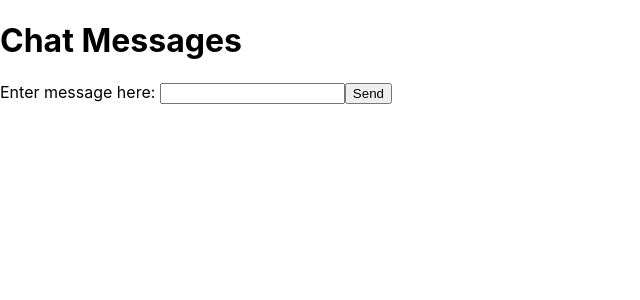
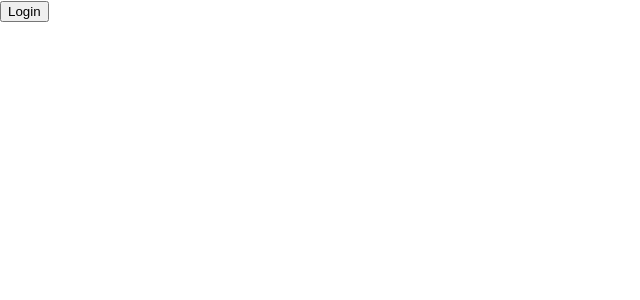
Before and after one commit to tykm/tinder-for-movies, a React (Create React App) app: page / in a window 1280 px wide. Shown: the top 300 px of the page, without its empty margins (0-640 px from the left). Built offline with nearby package versions, Linux system fonts and the light colour scheme.

Commit message:
Added simple genre voting template

```diff
--- a/src/App.js
+++ b/src/App.js
@@ -1,50 +1,18 @@
 import logo from './logo.svg';
 import './App.css';
-import { ListItem } from './ListItem.js';
+import { Genres } from './Genres.js';
 import { useState, useRef, useEffect } from 'react';
 import io from 'socket.io-client';
 
 const socket = io(); // Connects to socket connection
 
 function App() {
-  const [messages, setMessages] = useState([]); // State variable, list of messages
-  const inputRef = useRef(null); // Reference to <input> element
-
-  function onClickButton() {
-    if (inputRef != null) {
-      const message = inputRef.current.value;
-      // If your own client sends a message, we add it to the list of messages to
-      // render it on the UI.
-      setMessages(prevMessages => [...prevMessages, message]);
-      socket.emit('chat', { message: message });
-    }
-  }
-
-  // The function inside useEffect is only run whenever any variable in the array
-  // (passed as the second arg to useEffect) changes. Since this array is empty
-  // here, then the function will only run once at the very beginning of mounting.
-  useEffect(() => {
-    // Listening for a chat event emitted by the server. If received, we
-    // run the code in the function that is passed in as the second arg
-    socket.on('chat', (data) => {
-      console.log('Chat event received!');
-      console.log(data);
-      // If the server sends a message (on behalf of another client), then we
-      // add it to the list of messages to render it on the UI.
-      setMessages(prevMessages => [...prevMessages, data.message]);
-    });
-  }, []);
-
+  const [isLogged, setLog] = useState(false); // useState to check if user is logged in
   return (
     <div>
-      <h1>Chat Messages</h1>
-      Enter message here: <input ref={inputRef} type="text" />
-      <button onClick={onClickButton}>Send</button>
-      <ul>
-        {messages.map((item, index) => <ListItem key={index} name={item} />)}
-      </ul>
+      <button type="button" onClick={() => setLog(!isLogged)}>Login</button>
+      {isLogged ? (<Genres />):null}
     </div>
   );
 }
-
 export default App;
--- /dev/null
+++ b/src/Genres.js
@@ -0,0 +1,21 @@
+import React from 'react';
+import { ListItem } from './ListItem.js';
+
+export function Genres() {
+    console.log("IN GENRE");
+    return (
+    <div>
+    <button>Everyone's In</button>
+    <center>Vote on Genres</center>
+    <ListItem name="Genre One"/>
+    <ListItem name="Genre Two"/>
+    <ListItem name="Genre Three"/>
+    <ListItem name="Genre Four"/>
+    <ListItem name="Genre Five"/>
+    <ListItem name="Genre Six"/>
+    <ListItem name="Genre Seven"/>
+    <ListItem name="Genre Eight"/>
+    <ListItem name="Genre Nine"/>
+    <ListItem name="Genre Ten"/>
+    </div>);
+}
--- a/src/ListItem.js
+++ b/src/ListItem.js
@@ -1,7 +1,10 @@
 import React from 'react';
 
 export function ListItem(props) {
-    return <li>
-            {props.name}
-        </li>;
+    return (
+    <div>
+    <ul>{props.name}</ul>
+    <button>Like</button>
+    <button>Dislike</button>
+    </div>);
 }
```
